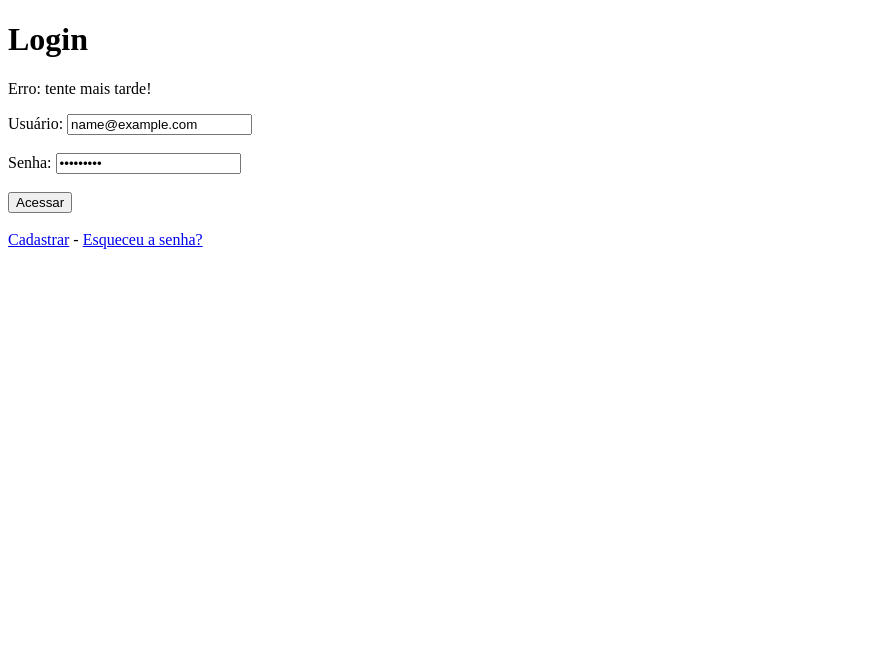
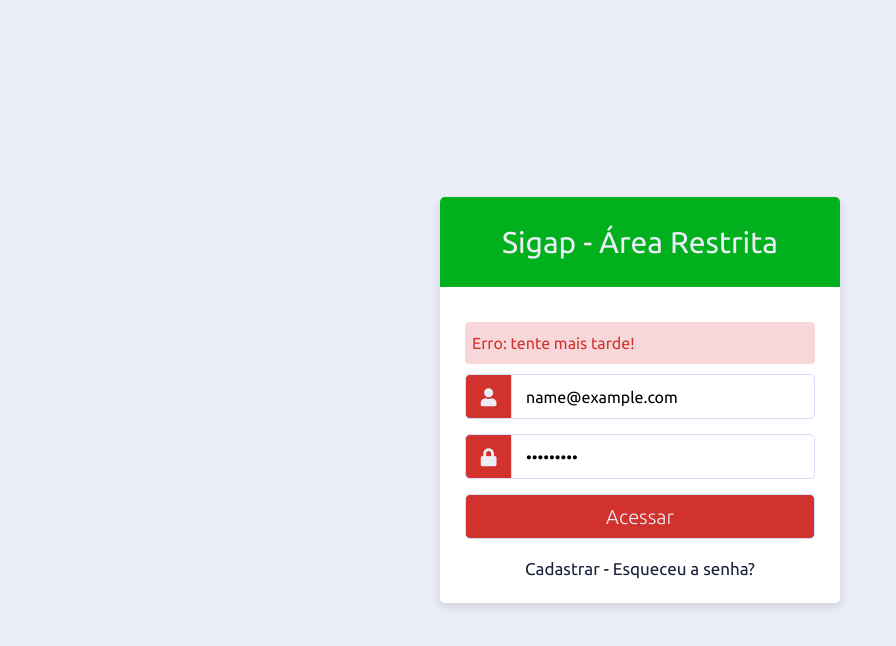
Before and after one commit to andmatsouza/react-front, a React (Create React App) app in the folder login/: page / in a window 1280 px wide. Both pictures are taken after typing "name@example.com", "Sample123" into the empty fields and a click on the button "Acessar". Shown: the top 646 px of the page, without its empty margins (0-896 px from the left). Built offline with nearby package versions, Linux system fonts and the light colour scheme; no server answers.

Commit message:
Adicionado o css do form login

```diff
--- a/login/public/index.html
+++ b/login/public/index.html
@@ -11,6 +11,11 @@
     />
     <link rel="apple-touch-icon" href="%PUBLIC_URL%/logo192.png" />
 
+    <link
+      rel="stylesheet"
+      href="https://cdnjs.cloudflare.com/ajax/libs/font-awesome/5.15.4/css/all.min.css"
+    />
+
     <title>Sigap</title>
   </head>
   <body>
--- a/login/src/index.css
+++ b/login/src/index.css
@@ -13,9 +13,17 @@
   --active-color: #d4def7;
   --bg-color: #ecedf0;
   --second-color: #f1f1f1;
+  --second-color2: #ffffff;
   --third-color: #9fa7bd;
+  --fourth-color: #fff;
+  --fifth-color: #000;
+  --sixth-color: #222;
   --main-bg-color: #192039;
+  --main-bg-color2: #00B01D;
   --second-bg-color: #1e2746;
+  --second-bg-color2: #d2322d;
+  --second-bg-color3: #FFD310;
+
   --third-bg-color: #3a7afe;
   --fourth-bg-color: #131b38;
   --primary-color: #0088cc;
@@ -23,6 +31,12 @@
   --info-color: #5bc0de;
   --warning-color: #ed9c28;
   --danger-color: #d2322d;
+
+  --primary-color-second: #cfe2ff;
+  --success-color-second: #d1e7dd;
+  --info-color-second: #cff4fc;
+  --warning-color-second: #fff3cd;
+  --danger-color-second: #f8d7da;
 }
 
 
@@ -49,14 +63,14 @@ body {
 
 .wrapper-login {
   width: 100%;
-  background: var(--second-color);
+  background: var(--second-color2);
   border-radius: 5px;
   box-shadow: 0px 4px 10px 1px rgba(0, 0, 0, 0.1);
 }
 
 .wrapper-login .title {
   height: 90px;
-  background: var(--main-bg-color);
+  background: var(--main-bg-color2);
   border-radius: 5px 5px 0 0;
   color: var(--main-color);
   font-size: 30px;
@@ -76,7 +90,8 @@ body {
   position: relative;
 }
 
-.wrapper-login .form-login .row input {
+.wrapper-login .form-login .row input,
+.wrapper-login .form-login .row .button-login {
   height: 100%;
   width: 100%;
   outline: none;
@@ -97,7 +112,7 @@ body {
   height: 100%;
   color: var(--main-color);
   font-size: 18px;
-  background: var(--second-bg-color);
+  background: var(--second-bg-color2);
   border: 1px solid var(--active-color);
   border-radius: 5px 0 0 5px;
   display: flex;
@@ -105,18 +120,34 @@ body {
   justify-content: center;
 }
 
-.wrapper-login .form-login .button input {
+.wrapper-login .form-login .button .button-login {
   color: var(--main-color);
   font-size: 20px;
   font-weight: 300;
   padding-left: 0px;
-  background: var(--main-bg-color);
+ /* background: var(--main-bg-color2);*/
+  background: var(--second-bg-color2);
   border: 1px solid var(--active-color);
   cursor: pointer;
 }
 
-.form-login .button input:hover {
+.form-login .button .button-login:hover {
   background: var(--second-bg-color);
+}
+
+.wrapper-login .form-login .signup-link {
+  text-align: center;
+  margin-top: 20px;
+  font-size: 17px;
+}
+
+.wrapper-login .form-login .signup-link .link-pg-login {
+  color: var(--main-bg-color);
+  text-decoration: none;
+}
+
+.form-login .signup-link .link-pg-login:hover {
+  color: var(--site-color);
 }
 
 
@@ -124,3 +155,45 @@ body {
   font-family: source-code-pro, Menlo, Monaco, Consolas, 'Courier New',
     monospace;
 }*/
+
+/*Alerta*/
+
+.alert-primary {
+  background-color: var(--primary-color-second);
+  color: var(--primary-color);
+  margin: 10px 0;
+  border-radius: 4px;
+  padding: 12px 7px;
+}
+
+.alert-success {
+  background-color: var(--success-color-second);
+  color: var(--success-color);
+  margin: 10px 0;
+  border-radius: 4px;
+  padding: 12px 7px;
+}
+
+.alert-warning {
+  background-color: var(--warning-color-second);
+  color: var(--warning-color);
+  margin: 10px 0;
+  border-radius: 4px;
+  padding: 12px 7px;
+}
+
+.alert-danger {
+  background-color: var(--danger-color-second);
+  color: var(--danger-color);
+  margin: 10px 0;
+  border-radius: 4px;
+  padding: 12px 7px;
+}
+
+.alert-info {
+  background-color: var(--info-color-second);
+  color: var(--info-color);
+  margin: 10px 0;
+  border-radius: 4px;
+  padding: 12px 7px;
+}
--- a/login/src/index.js
+++ b/login/src/index.js
@@ -1,5 +1,7 @@
 import React from 'react';
 import ReactDOM from 'react-dom/client';
+//importamos o arquivo com o css
+import './index.css';
 import App from './App';
 import reportWebVitals from './reportWebVitals';
 
--- a/login/src/pages/Login/index.js
+++ b/login/src/pages/Login/index.js
@@ -84,23 +84,40 @@ export const Login = () =>{
     }
 
     return(
-        <div>
-            <h1>Login</h1>
-            {status.type === 'error' ? <p>{status.mensagem}</p> : ""}
-            {status.type === 'success' ? <p>{status.mensagem}</p> : ""}
-            {status.loading ? <p>Validando...</p> : ""}
-            <form onSubmit={loginSubmit}>
-                <label>Usuário: </label>
-                <input type="text" name="email" placeholder="Digite o e-mail" onChange={valorInput} /><br /><br />
-
-                <label>Senha: </label>
-                <input type="password" name="password" placeholder="Digite a senha" autoComplete='on' onChange={valorInput} /><br /><br />
+        <div className="d-flex">
+            <div className="container-login">
+            <div className="wrapper-login">
+            <div className="title">
+                <span>Sigap - Área Restrita</span>
+            </div>
 
 
-                {status.loading ? <button type="submit" disabled>Acessando...</button> : <button type="submit">Acessar</button>}<br /><br />
+            <form onSubmit={loginSubmit} className="form-login">
+
+            {status.type === 'error' ? <p className="alert-danger">{status.mensagem}</p> : ""}
+            {status.type === 'success' ? <p className="alert-success">{status.mensagem}</p> : ""}
+
+            {status.loading ? <p className="alert-success">Validando...</p> : ""}
+
+                <div className="row">
+                <i className="fas fa-user"></i>
+                <input type="text" name="email" placeholder="Digite o e-mail" onChange={valorInput} />
+                </div>
+                <div className="row">
+                <i className="fas fa-lock"></i>
+                <input type="password" name="password" placeholder="Digite a senha" autoComplete='on' onChange={valorInput} />
+                </div>
+
+                <div className="row button">
+                {status.loading ? <button type="submit" className='button-login' disabled>Acessando...</button> : <button type="submit" className='button-login'>Acessar</button>}
+                </div>
+                <div className="signup-link">
+                <Link to="/add-user-login" className='link-pg-login'>Cadastrar</Link>{" - "}
+                <Link to="/recover-password" className='link-pg-login'>Esqueceu a senha?</Link>
+            </div>
             </form>
-            <Link to="/add-user-login">Cadastrar</Link>{" - "}
-            <Link to="/recover-password">Esqueceu a senha?</Link>
+            </div>
+            </div>
         </div>
     );
 };
```
